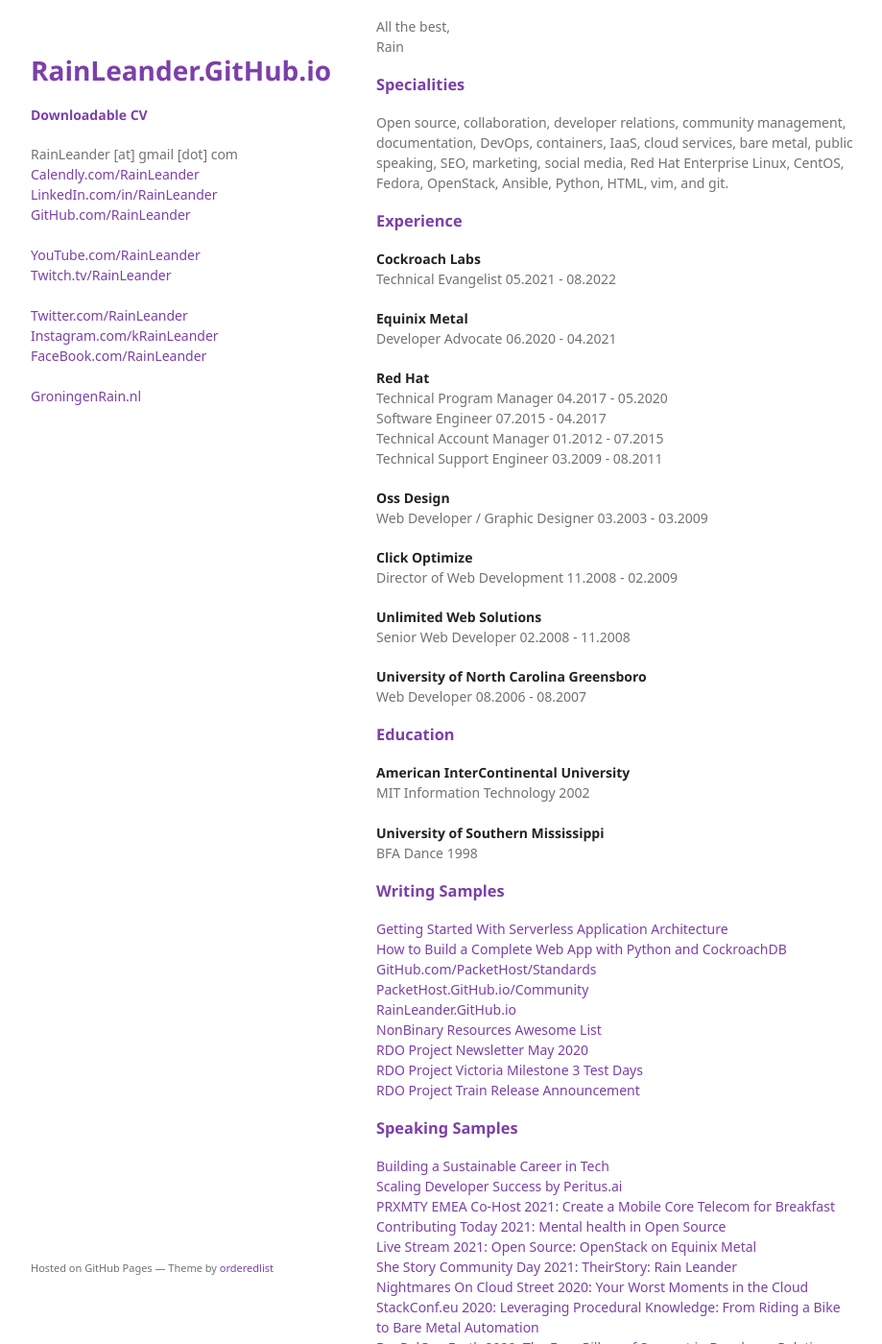
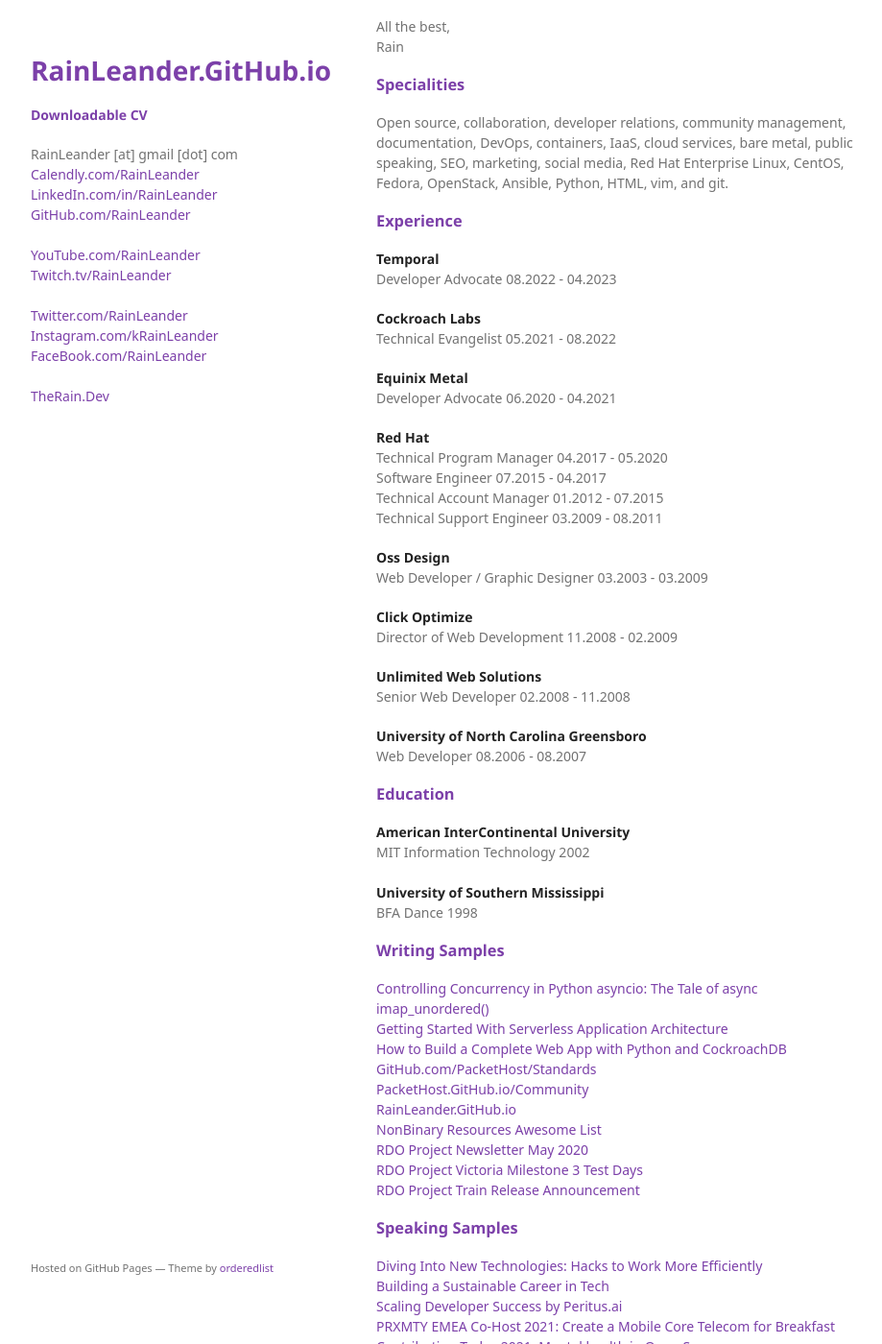
Before and after one commit to rainleander/rainleander.github.io, a Jekyll site: the page cv/index.html, which Jekyll copies as it is, in a window 1280 px wide and 1400 px high, scrolled down 373 px. Shown: the whole window at 96% size, without its empty margins (178-1097 px from the left). Built offline with Jekyll 4.4.1, drawn with Linux system fonts in a browser that asks for light colours; some web fonts are replaced.

Commit message:
Update index.html

```diff
--- a/cv/index.html
+++ b/cv/index.html
@@ -17,7 +17,7 @@
       <header>
         <h1><a href="https://rainleander.github.io/cv/">RainLeander.GitHub.io</a></h1>
 
-          <p class="view"><b><a href="RainLeanderResumeMarch2022.pdf">Downloadable CV</a></b></p>
+          <p class="view"><b><a href="RainLeanderResumeApril2023.pdf">Downloadable CV</a></b></p>
 
           <p>RainLeander [at] gmail [dot] com<br>
           <a href="https://calendly.com/rainleander">Calendly.com/RainLeander</a><br>
@@ -31,7 +31,7 @@
           <a href="https://www.instagram.com/krainleander/">Instagram.com/kRainLeander<br>
           <a href="http://facebook.com/rainleander">FaceBook.com/RainLeander</a><br><br>
 
-          <a href="http://groningenrain.nl/">GroningenRain.nl</a></p>
+          <a href="http://therain.dev/">TheRain.Dev</a></p>
 
       </header>
       <section>
@@ -39,7 +39,7 @@
         <p>Hello!<br><br>
           I am a process oriented, superbly creative, interdisciplinary community liaison with a Bachelor’s in dance and a Master’s in information technology. An epic public speaker, I have disappeared within a box stuffed with swords, created life, and gone skydiving with the Queen.<br><br>
           Yes, really.<br><br>
-          I am an active technical contributor with <a href="https://github.com/cockroachdb/cockroach">CockroachDB</a>, <a href="https://tinkerbell.org/">Tinkerbell</a>, <a href="http://rdoproject.org/">RDO</a>, <a href="https://getfedora.org/">Fedora Project</a>, <a href="https://www.openstack.org/">OpenStack</a>, <a href="https://docs.openstack.org/tripleo-docs/latest/">TripleO</a>, and <a href="https://djangogirls.org/">DjangoGirls</a> as well as a maintainer of several smaller open source projects like <a href="https://github.com/packethost/standards">Equinix Metal's Uniform Standards</a> and <a href="https://github.com/rainleander/nonbinary-resources">Non Binary Resources Awesome List</a>.<br><br>
+          I am an active technical contributor with <a href="https://github.com/temporalio">Temporal</a>, <a href="https://github.com/cockroachdb/cockroach">CockroachDB</a>, <a href="https://tinkerbell.org/">Tinkerbell</a>, <a href="http://rdoproject.org/">RDO</a>, <a href="https://getfedora.org/">Fedora Project</a>, <a href="https://www.openstack.org/">OpenStack</a>, <a href="https://docs.openstack.org/tripleo-docs/latest/">TripleO</a>, and <a href="https://djangogirls.org/">DjangoGirls</a> as well as a maintainer of several smaller open source projects like <a href="https://github.com/packethost/standards">Equinix Metal's Uniform Standards</a> and <a href="https://github.com/rainleander/nonbinary-resources">Non Binary Resources Awesome List</a>.<br><br>
           All the best,<br>
           Rain</p>
 
@@ -47,6 +47,7 @@
         <p>Open source, collaboration, developer relations, community management, documentation, DevOps, containers, IaaS, cloud services, bare metal, public speaking, SEO, marketing, social media, Red Hat Enterprise Linux, CentOS, Fedora, OpenStack, Ansible, Python, HTML, vim, and git.</p>
 
         <h3><a id="experience" class="anchor" href="#experience" aria-hidden="true">Experience</a></h3>
+        <p><strong>Temporal</strong><br>Developer Advocate 08.2022 - 04.2023</p>
         <p><strong>Cockroach Labs</strong><br>Technical Evangelist 05.2021 - 08.2022</p>
         <p><strong>Equinix Metal</strong><br>Developer Advocate 06.2020 - 04.2021</p>
         <p><strong>Red Hat</strong><br>Technical Program Manager 04.2017 - 05.2020<br>Software Engineer 07.2015 - 04.2017<br>Technical Account Manager 01.2012 - 07.2015<br>Technical Support Engineer 03.2009 - 08.2011</p>
@@ -60,7 +61,8 @@
           <strong>University of Southern Mississippi</strong><br>BFA Dance 1998</p>
 
         <h3><a id="writing-samples" class="anchor" href="#writing-samples" aria-hidden="true">Writing Samples</a></h3>
-        <p><a href="https://dzone.com/refcardz/getting-started-with-serverless-application-archit">Getting Started With Serverless Application Architecture</a><br>
+        <p><a href="https://dev.to/rainleander/controlling-concurrency-in-python-asyncio-the-tale-of-async-imapunordered-50fn">Controlling Concurrency in Python asyncio: The Tale of async imap_unordered()</a><br>
+            <a href="https://dzone.com/refcardz/getting-started-with-serverless-application-archit">Getting Started With Serverless Application Architecture</a><br>
             <a href="https://www.cockroachlabs.com/blog/sample-app-python-and-cockroachdb/">How to Build a Complete Web App with Python and CockroachDB</a><br>
             <a href="https://github.com/packethost/standards">GitHub.com/PacketHost/Standards</a><br>
             <a href="https://packethost.github.io/community/">PacketHost.GitHub.io/Community</a><br>
@@ -71,7 +73,8 @@
             <a href="https://blogs.rdoproject.org/2019/10/rdo-train-released/">RDO Project Train Release Announcement</a></p>
 
         <h3><a id="speaking-samples" class="anchor" href="#speaking-samples" aria-hidden="true">Speaking Samples</a></h3>
-        <p><a href="https://twitter.com/i/spaces/1gqxvllgNgkGB?s=20">Building a Sustainable Career in Tech</a><br>
+        <p><a href="https://youtube.com/live/9r-0RQFRU20?feature=shares&t=28110">Diving Into New Technologies: Hacks to Work More Efficiently</a><br>
+          <a href="https://twitter.com/i/spaces/1gqxvllgNgkGB?s=20">Building a Sustainable Career in Tech</a><br>
           <a href="https://scalingdevelopersuccess.buzzsprout.com/1884781/10804371-scaling-developer-success-with-rain-leander-appdev-technical-evangelist-cockroach-labs">Scaling Developer Success by Peritus.ai</a><br>
           <a href="https://metal.equinix.com/proximity/?wchannelid=ujj9b20qi5&wmediaid=4wtzuvr7w3">PRXMTY EMEA Co-Host 2021: Create a Mobile Core Telecom for Breakfast</a><br>
           <a href="https://www.contributing.today/past-sessions/mental-health-in-open-source-panel/">Contributing Today 2021: Mental health in Open Source</a><br>
```
